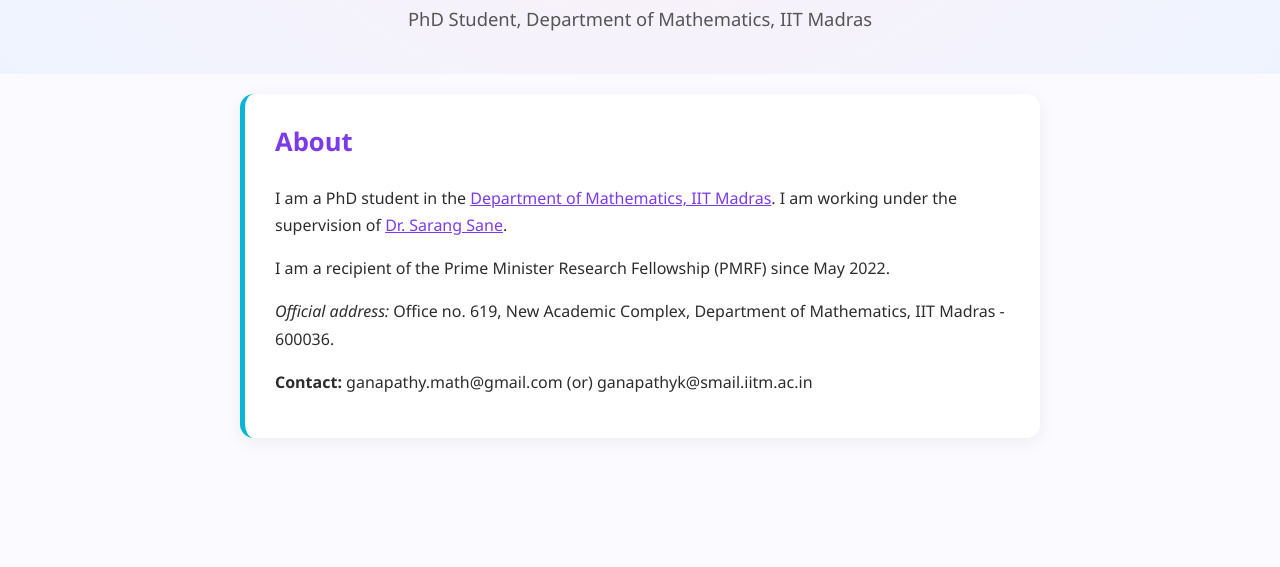
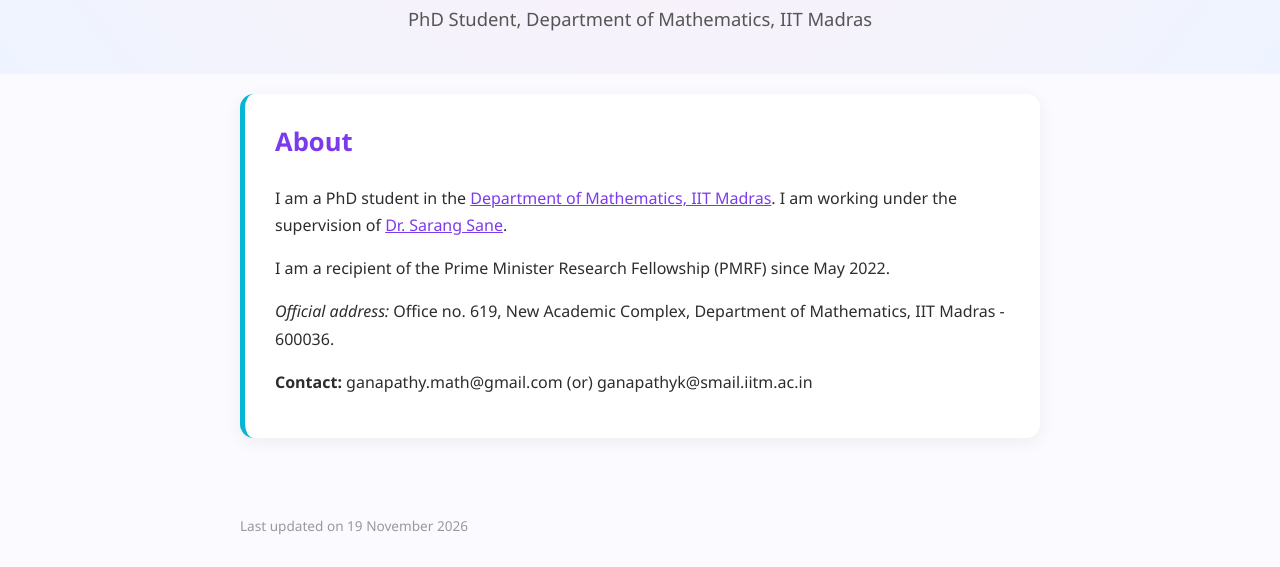
Before and after one commit to gana-kmath/gana-kmath.github.io, a plain HTML site: page index.html in a window 1280 px wide. Shown: the part 447-1014 px from the top of the page. Before the commit the page ends 961 px from the top, so only its background shows below. Drawn offline with Linux system fonts and the light colour scheme.

Commit message:
Add footer with last updated date to index.html

```diff
--- a/index.html
+++ b/index.html
@@ -44,3 +44,10 @@
 <p>I am a recipient of the Prime Minister Research Fellowship (PMRF) since May 2022.</p>
 <p><em>Official address:</em> Office no. 619, New Academic Complex, Department of Mathematics, IIT Madras - 600036.</p>
 <p><strong>Contact:</strong> ganapathy.math@gmail.com (or) ganapathyk@smail.iitm.ac.in</p>
+</div>
+</main>
+
+<footer>Last updated on 19 November 2026</footer>
+
+</body>
+</html>
```
